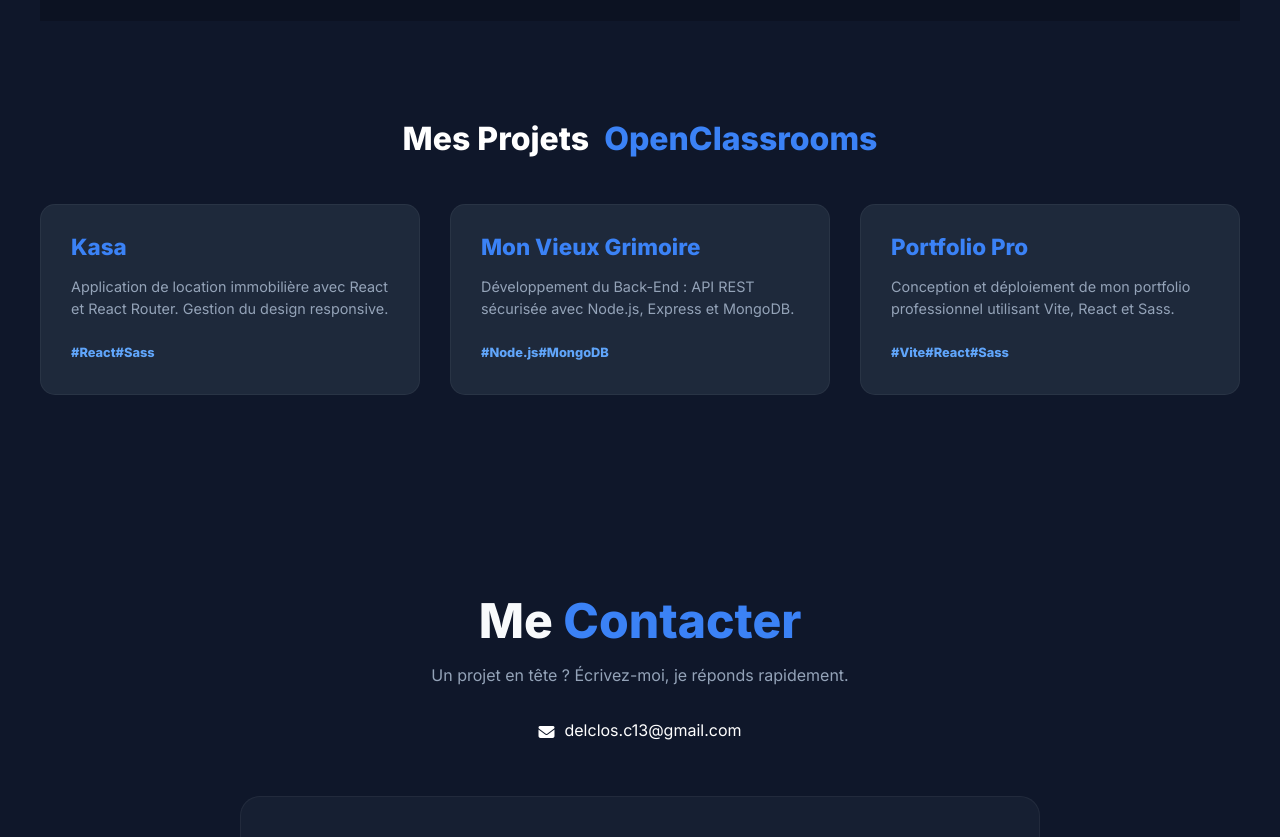
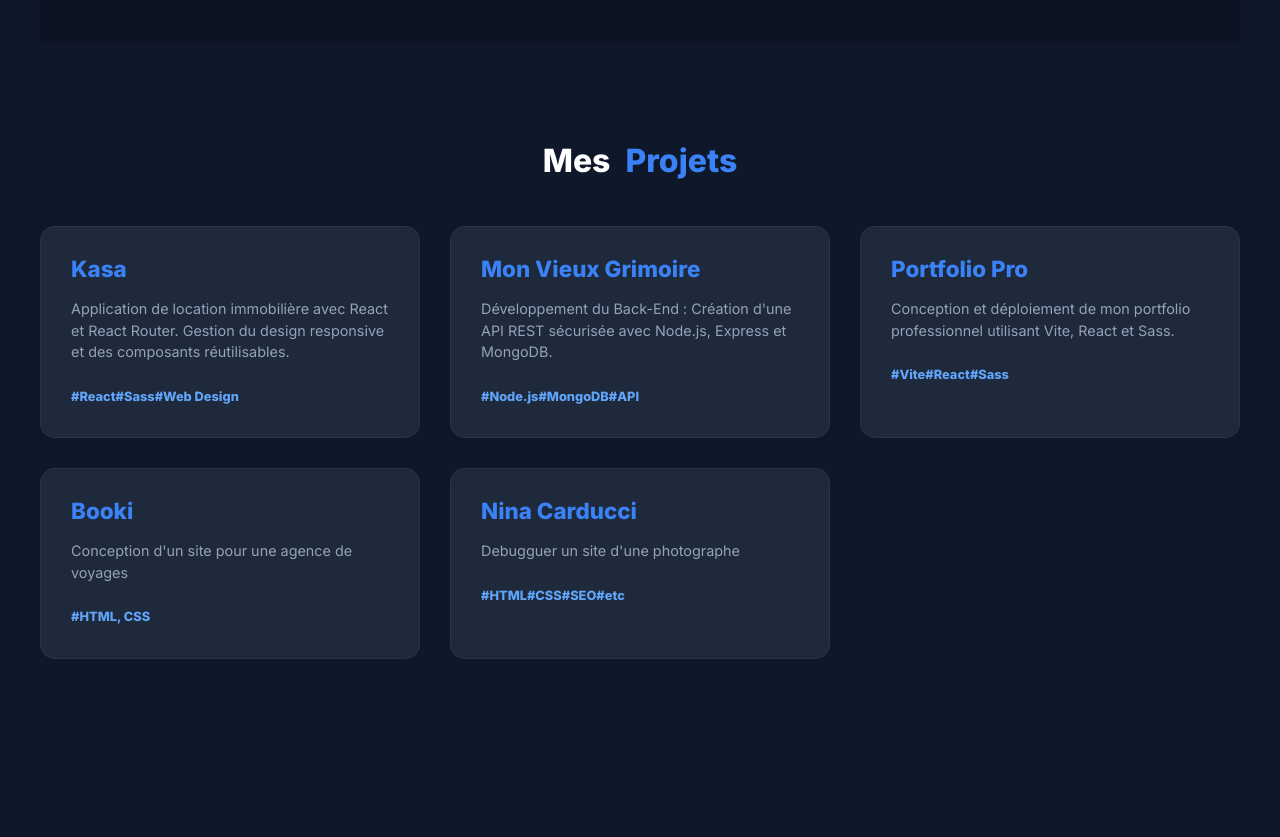
Before and after one commit to Cricrou13/Portfolio, a React (Vite) app: page / in a window 1280 px wide. Shown: the part 1820-2657 px from the top of the page. Built offline with nearby package versions, Linux system fonts and the light colour scheme.

Commit message:
Amélioration site + rajout fichiers structure

```diff
--- a/src/App.jsx
+++ b/src/App.jsx
@@ -1,6 +1,8 @@
 import React from 'react';
 import './styles/index.scss';
 import profilePic from './assets/photo-christophe.jpeg';
+import { projectData } from './data/projectData';
+import ProjectCard from './styles/components/ProjectCard';
 
 function App() {
   return (
@@ -144,23 +146,11 @@ function App() {
       {/* --- PROJETS ET CONTACT --- */}
       <main className="container">
         <section id="projects" className="projects">
-          <h2>Mes Projets <span className='accent'> OpenClassrooms</span></h2>
+          <h2>Mes<span className='accent'>Projets</span></h2>
           <div className="project-grid">
-            <div className="card">
-              <h3>Kasa</h3>
-              <p>Application de location immobilière avec React et React Router. Gestion du design responsive.</p>
-              <div className="tags"><span>#React</span><span>#Sass</span></div>
-            </div>
-            <div className="card">
-              <h3>Mon Vieux Grimoire</h3>
-              <p>Développement du Back-End : API REST sécurisée avec Node.js, Express et MongoDB.</p>
-              <div className="tags"><span>#Node.js</span><span>#MongoDB</span></div>
-            </div>
-            <div className="card">
-              <h3>Portfolio Pro</h3>
-              <p>Conception et déploiement de mon portfolio professionnel utilisant Vite, React et Sass.</p>
-              <div className="tags"><span>#Vite</span><span>#React</span><span>#Sass</span></div>
-            </div>
+            {projectData.map((item) => (
+              <ProjectCard key={item.id} project={item} />
+            ))}
           </div>
         </section>
 
--- /dev/null
+++ b/src/data/projectData.js
@@ -0,0 +1,42 @@
+export const projectData = [
+    {
+        id: 1,
+        title: "Kasa",
+        description: "Application de location immobilière avec React et React Router. Gestion du design responsive et des composants réutilisables.",
+        tags: ["React", "Sass", "Web Design"],
+        link: "https://github.com/Cricrou13/kasa",
+        image: "/assets/kasa-preview.jpg"
+    },
+    {
+        id: 2,
+        title: "Mon Vieux Grimoire",
+        description: "Développement du Back-End : Création d'une API REST sécurisée avec Node.js, Express et MongoDB.",
+        tags: ["Node.js", "MongoDB", "API"],
+        link: "https://github.com/Cricrou13/grimoire",
+        image: "/assets/grimoire-preview.jpg"
+    },
+    {
+        id: 3,
+        title: "Portfolio Pro",
+        description: "Conception et déploiement de mon portfolio professionnel utilisant Vite, React et Sass.",
+        tags: ["Vite", "React", "Sass"],
+        link: "#",
+        image: "/assets/portfolio-preview.jpg"
+    },
+    {
+        id: 4,
+        title: "Booki",
+        description : "Conception d'un site pour une agence de voyages",
+        tags: ["HTML, CSS"],
+        link: "#",
+        image: "/assets/booki-preview.jpg"
+    },
+    {
+        id: 5,
+        title: "Nina Carducci",
+        description : "Debugguer un site d'une photographe",
+        tags: ["HTML", "CSS", "SEO", "etc"],
+        link: "#",
+        image: "/assets/nina-carducci-preview.jpg"
+    }
+];
--- /dev/null
+++ b/src/styles/components/ProjectCard.jsx
@@ -0,0 +1,18 @@
+import React from 'react';
+
+const ProjectCard = ({ project}) => {
+    return (
+        <div className="card">
+            <h3>{project.title}</h3>
+            <p>{project.description}</p>
+            <div className="tags">
+                {project.tags.map((tag, index) => (
+                    <span key={index}>#{tag}</span>
+                ))}
+            </div>
+            {/* <a href={project.link} className="btn-link">Voir le code</a> */}
+        </div>
+    )
+}
+
+export default ProjectCard;
--- a/src/styles/components/_expertise.scss
+++ b/src/styles/components/_expertise.scss
@@ -2,7 +2,11 @@
 
 .expertise {
   padding: 100px 0;
-  background-color: rgba(0, 0, 0, 0.2); // Fond légèrement plus sombre pour trancher
+  background-color: rgba(0, 0, 0, 0.2);
+
+    .container {
+        margin: 0 25px;
+    }
 
   .section-header {
     text-align: center;
--- a/src/styles/components/_projects.scss
+++ b/src/styles/components/_projects.scss
@@ -10,10 +10,12 @@
     display: flex;
     justify-content: center;
     gap: 15px;
+    color: white;
 
     .accent {
-      color: v.$primary;
+       color: v.$primary;
     }
+
   }
 
   .project-grid {
```
